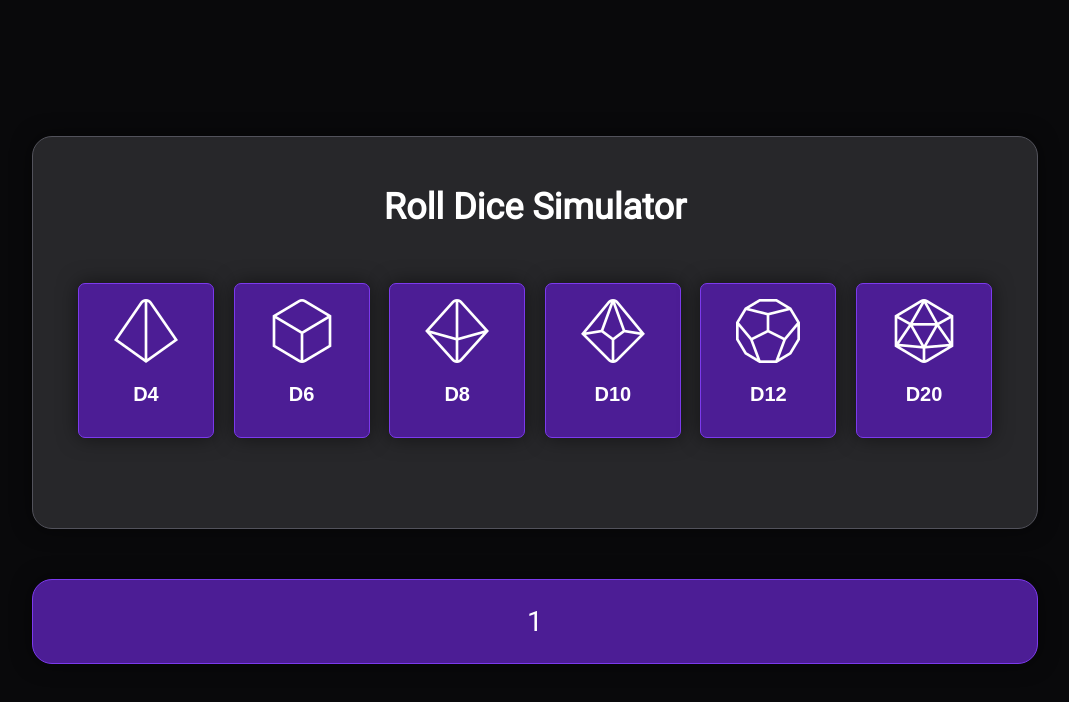
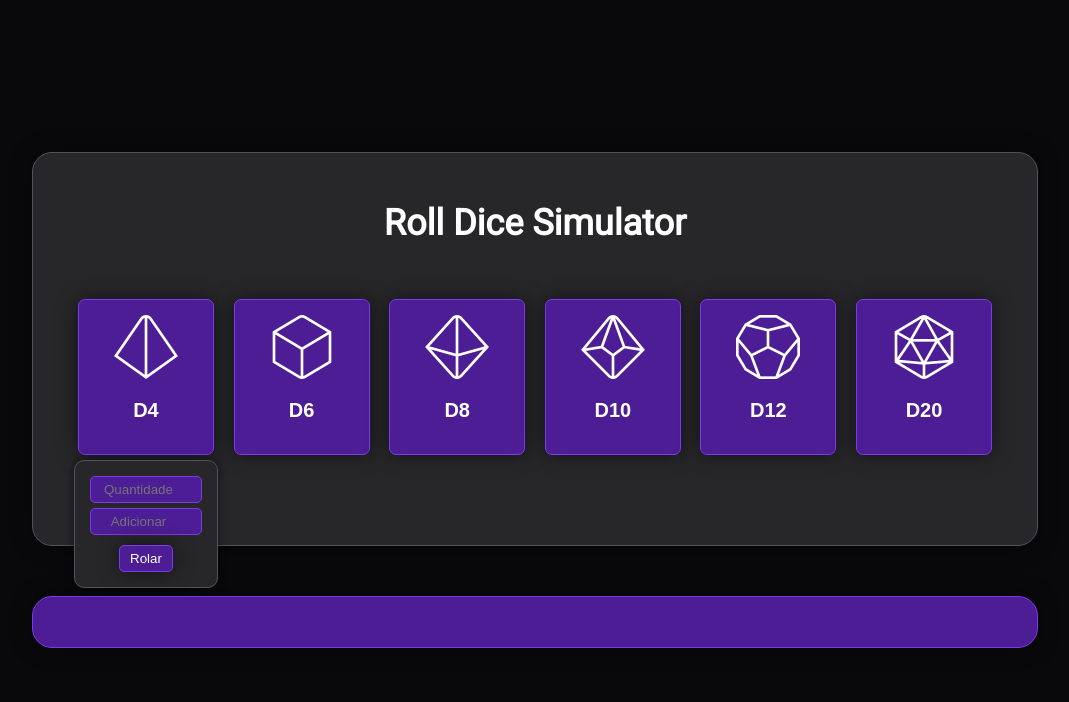
Before and after one commit to frosttlink/Roll-dice-simulator, a plain HTML site: page index.html in a window 1280 px wide. Both pictures are taken after a click on the button "D4". Shown: the whole page, without its empty margins (105-1174 px from the left). Drawn offline with Linux system fonts and the light colour scheme.

Commit message:
new functions commit

```diff
--- a/index.html
+++ b/index.html
@@ -21,40 +21,75 @@
         <div class="container-dice">
             <h1>Roll Dice Simulator</h1>
             <div class="dice">
-
+                <div class="dice-container">
                     <button id="d4">
                         <img src="dado/dados-d4.png" alt="D4">
                         <h2>D4</h2>
                     </button>
+                    <div class="input-container input-container-large" id="d4-input">
+                        <input type="number" min="1" placeholder="Quantidade">
+                        <input type="number" placeholder="Adicionar">
+                        <button class="roll-btn">Rolar</button>
+                    </div>
+                </div>
+                <div class="dice-container">
                     <button id="d6">
                         <img src="dado/dados-d6.png" alt="D6">
                         <h2>D6</h2>
                     </button>
+                    <div class="input-container input-container-large" id="d6-input">
+                        <input type="number" min="1" placeholder="Quantidade">
+                        <input type="number" placeholder="Adicionar">
+                        <button class="roll-btn">Rolar</button>
+                    </div>
+                </div>
+                <div class="dice-container">
                     <button id="d8">
                         <img src="dado/dados-d8.png" alt="D8">
                         <h2>D8</h2>
                     </button>
+                    <div class="input-container input-container-large" id="d8-input">
+                        <input type="number" min="1" placeholder="Quantidade">
+                        <input type="number" placeholder="Adicionar">
+                        <button class="roll-btn">Rolar</button>
+                    </div>
+                </div>
+                <div class="dice-container">
                     <button id="d10">
                         <img src="dado/dados-d10.png" alt="D10">
                         <h2>D10</h2>
                     </button>
+                    <div class="input-container input-container-large" id="d10-input">
+                        <input type="number" min="1" placeholder="Quantidade">
+                        <input type="number" placeholder="Adicionar">
+                        <button class="roll-btn">Rolar</button>
+                    </div>
+                </div>
+                <div class="dice-container">
                     <button id="d12">
                         <img src="dado/dados-d12.png" alt="D12">
                         <h2>D12</h2>
                     </button>
+                    <div class="input-container input-container-large" id="d12-input">
+                        <input type="number" min="1" placeholder="Quantidade">
+                        <input type="number" placeholder="Adicionar">
+                        <button class="roll-btn">Rolar</button>
+                    </div>
+                </div>
+                <div class="dice-container">
                     <button id="d20">
                         <img src="dado/dados-d20.png" alt="D20">
                         <h2>D20</h2>
                     </button>
-
-                <!-- <input type="number" id="customSides" placeholder="Custom Sides"> -->
-                <!-- <button id="custom">Roll Custom</button> -->
+                    <div class="input-container input-container-large" id="d20-input">
+                        <input type="number" min="1" placeholder="Quantidade de dados">
+                        <input type="number" placeholder="Adicionar ao resultado">
+                        <button class="roll-btn">Rolar</button>
                     </div>
-
                 </div>
-        <div class="result" id="result">
-
             </div>
+        </div>
+        <div class="result" id="result"></div>
     </main>
 
     <script src="script.js"></script>
--- a/script.js
+++ b/script.js
@@ -1,63 +1,74 @@
 document.addEventListener("DOMContentLoaded", function() {
-  const d4Btn = document.getElementById("d4");
-  const d6Btn = document.getElementById("d6");
-  const d8Btn = document.getElementById("d8");
-  const d10Btn = document.getElementById("d10");
-  const d12Btn = document.getElementById("d12");
-  const d20Btn = document.getElementById("d20");
-  const customBtn = document.getElementById("custom");
-  const customSidesInput = document.getElementById("customSides");
+    const diceButtons = document.querySelectorAll(".dice-container button");
     const resultDiv = document.getElementById("result");
 
     function rollDice(sides) {
         return Math.floor(Math.random() * sides) + 1;
     }
 
-  function animateResult(result) {
+    function rollMultipleDice(numDice, sides) {
+        let results = [];
+        for (let i = 0; i < numDice; i++) {
+            results.push(rollDice(sides));
+        }
+        return results;
+    }
+
+    function animateResult(result, addValue) {
+        const total = result.reduce((a, b) => a + b, 0) + addValue;
         resultDiv.style.opacity = 1;
-      resultDiv.textContent = result;
+
+        if (result.length > 10) {
+            if (addValue !== 0) {
+                resultDiv.textContent = `Total: ${total}`;
+            } else {
+                resultDiv.textContent = `Result: ${result.reduce((a, b) => a + b, 0)}`;
+            }
+        } else {
+            if (addValue !== 0) {
+                resultDiv.textContent = `Result: ${result.join(', ')} (Total: ${total})`;
+            } else {
+                resultDiv.textContent = `Result: ${result.join(', ')}`;
+            }
+        }
+
         setTimeout(function() {
             resultDiv.style.opacity = 1;
         }, 200);
     }
 
-  d4Btn.addEventListener("click", function() {
-      const result = rollDice(4);
-      animateResult(result);
+    diceButtons.forEach(button => {
+        button.addEventListener("click", function() {
+            const inputContainers = document.querySelectorAll(".input-container");
+            const inputContainer = this.nextElementSibling;
+
+            if (inputContainer.style.display === 'block') {
+                inputContainer.style.display = 'none';
+                return;
+            }
+
+            inputContainers.forEach(container => {
+                container.style.display = 'none';
             });
 
-  d6Btn.addEventListener("click", function() {
-      const result = rollDice(6);
-      animateResult(result);
-  });
+            inputContainer.style.display = 'block';
 
-  d8Btn.addEventListener("click", function() {
-      const result = rollDice(8);
-      animateResult(result);
-  });
+            const rollBtn = inputContainer.querySelector(".roll-btn");
+            const quantityInput = inputContainer.querySelector("input[type='number']");
+            const addInput = inputContainer.querySelectorAll("input[type='number']")[1];
 
-  d10Btn.addEventListener("click", function() {
-      const result = rollDice(10);
-      animateResult(result);
-  });
-
-  d12Btn.addEventListener("click", function() {
-      const result = rollDice(12);
-      animateResult(result);
-  });
-
-  d20Btn.addEventListener("click", function() {
-      const result = rollDice(20);
-      animateResult(result);
-  });
-
-  customBtn.addEventListener("click", function() {
-      const customSides = parseInt(customSidesInput.value);
-      if (!isNaN(customSides) && customSides > 0) {
-          const result = rollDice(customSides);
-          animateResult(result);
+            rollBtn.addEventListener("click", () => {
+                const numDice = parseInt(quantityInput.value) || 1;
+                const addValue = parseInt(addInput.value) || 0;
+                const sides = parseInt(this.id.substring(1));
+                if (numDice > 0 && sides > 0) {
+                    const result = rollMultipleDice(numDice, sides);
+                    animateResult(result, addValue);
                 } else {
-          resultDiv.textContent = "Invalid input!";
+                    resultDiv.textContent = "Erro !";
                 }
+                inputContainer.style.display = 'none';
             });
         });
+    });
+});
--- a/styles.css
+++ b/styles.css
@@ -66,7 +66,6 @@ input {
   text-align: center;
 }
 
-
 h1 {
   font-size: 36px;
   margin-bottom: 50px;
@@ -83,3 +82,52 @@ h1::after {
   bottom: -5px;
   left: 0;
 }
+
+.dice-container {
+  position: relative;
+  display: inline-block;
+}
+
+.input-container {
+  display: none;
+  position: absolute;
+  top: 100%;
+  left: 50%;
+  transform: translateX(-50%);
+  background-color: #27272a;
+  padding: 10px;
+  border: solid 1px #52525b;
+  border-radius: 10px;
+  box-shadow: 0 0 10px rgba(0, 0, 0, 0.5);
+}
+
+.input-container input {
+  display: flex;
+  justify-content: center;
+  text-align: center;
+  align-items: center;
+  width: 100px;
+  padding: 5px;
+  margin-right: 5px;
+  border-radius: 5px;
+  border: 1px solid #7c3aed;
+  color: #fff;
+  background-color: #4c1d95;
+}
+
+.roll-btn {
+  justify-content: center;
+  text-align: center;
+  align-items: center;
+  padding: 5px 10px;
+  color: #fff;
+  background-color: #4c1d95;
+  border: 1px solid #7c3aed;
+  border-radius: 5px;
+  cursor: pointer;
+  transition: all 0.2s ease-in-out;
+}
+
+.roll-btn:hover {
+  background-color: #2e1065;
+}
```
Lines whose indentation alone changed are shown as unchanged.
